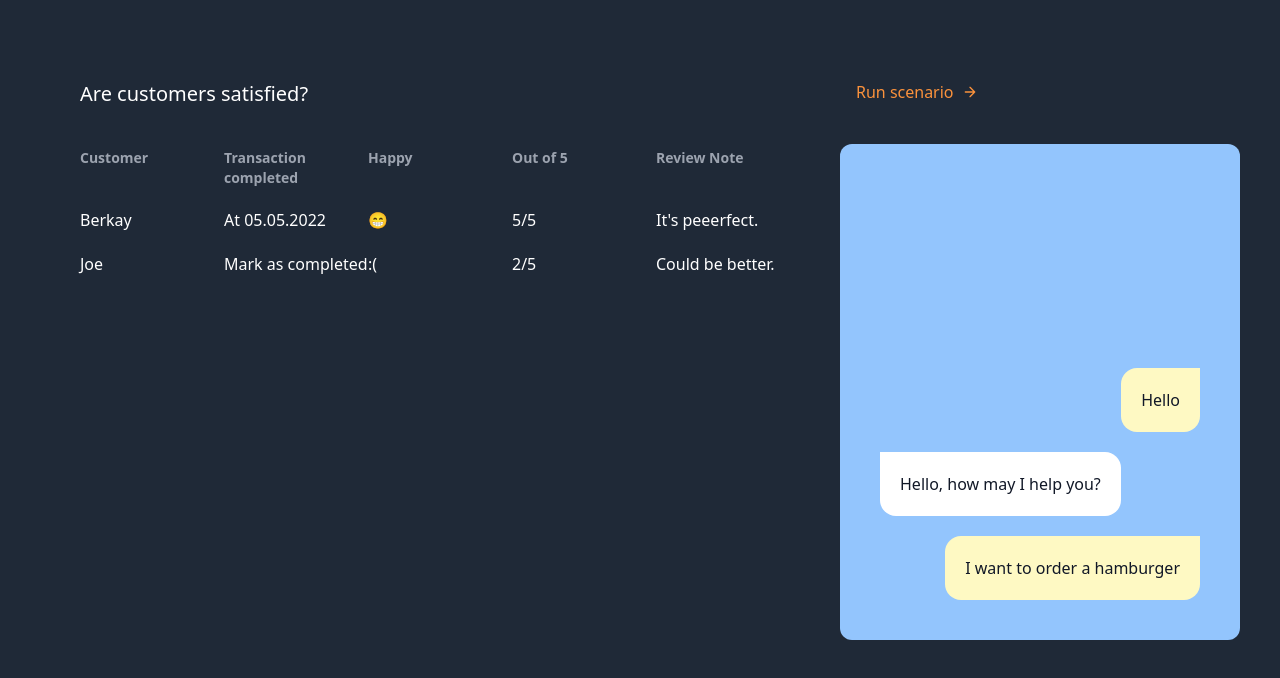
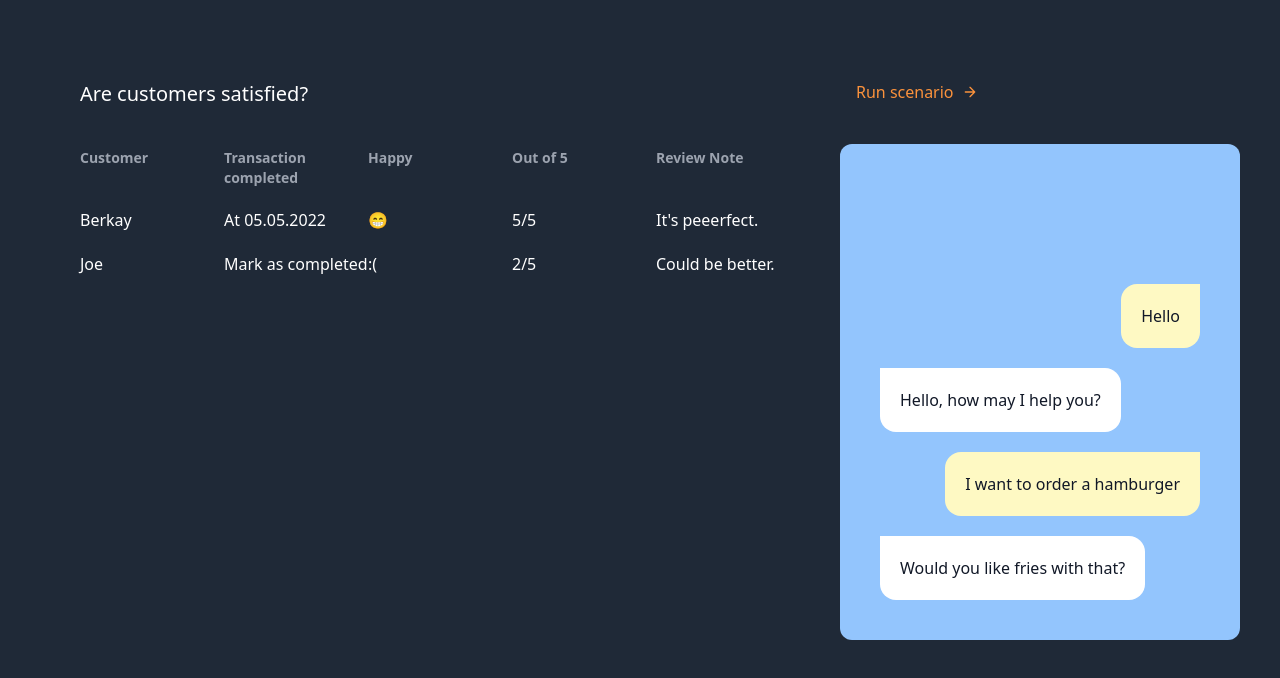
Before and after one commit to bcakici/message-bot-showcase, a Next.js app: page / in a window 1280 px wide. Shown: the top 678 px of the page. Built offline with nearby package versions, Linux system fonts and the light colour scheme.

Commit message:
Export message view and scenarios.json

```diff
--- /dev/null
+++ b/components/MessageView.tsx
@@ -0,0 +1,25 @@
+import classnames from "classnames";
+import { Message } from "../pages";
+
+export interface Properties {
+	messages: Message[];
+}
+
+export default function MessageView(props: Properties) {
+	return (
+		<div className="flex flex-col gap-5 justify-end content-end grow-1 bg-blue-300 text-gray-900 rounded-xl p-10 mx-auto h-full w-full max-w-lg lg:max-w-full">
+			{props.messages.map((message, i) => (
+				<div
+					key={message.text}
+					className={classnames({
+						"space-y-2 p-5 rounded-2xl": true,
+						"bg-yellow-100 rounded-tr-none place-self-end": message.isCustomer,
+						"bg-white rounded-tl-none place-self-start": !message.isCustomer,
+					})}
+				>
+					{message.text}
+				</div>
+			))}
+		</div>
+	);
+}
--- /dev/null
+++ b/data/scenarios.json
@@ -0,0 +1,15 @@
+{
+	"hamburger": [
+		{ "text": "Hello", "isCustomer": true },
+		{ "text": "Hello, how may I help you?", "isCustomer": false },
+		{ "text": "I want to order a hamburger", "isCustomer": true },
+		{ "text": "Would you like fries with that?", "isCustomer": false },
+		{ "text": "No thank you.", "isCustomer": true },
+		{
+			"text": "Bot: Would you like to review us out of 5?",
+			"isCustomer": false
+		},
+		{ "text": "5", "isCustomer": true },
+		{ "text": "🍔", "isCustomer": true }
+	]
+}
--- a/next.config.js
+++ b/next.config.js
@@ -1,6 +1,6 @@
 /** @type {import('next').NextConfig} */
 const nextConfig = {
-  reactStrictMode: true,
-}
+	reactStrictMode: false,
+};
 
-module.exports = nextConfig
+module.exports = nextConfig;
--- a/pages/index.tsx
+++ b/pages/index.tsx
@@ -1,37 +1,36 @@
 import type { NextPage } from "next";
 import Head from "next/head";
-import Image from "next/image";
 import { useEffect, useState } from "react";
-import classnames from "classnames";
+import MessageView from "../components/MessageView";
+import scenarios from "../data/scenarios.json";
 
-interface Message {
+export interface Message {
 	text: string;
 	isCustomer: boolean;
 }
 
 const Home: NextPage = () => {
 	const [messages, setMessages] = useState<Message[]>([]);
-	const [scenario, setScenario] = useState<Message[]>([
-		{ text: "Hello", isCustomer: true },
-		{ text: "Hello, how may I help you?", isCustomer: false },
-		{ text: "I want to order a hamburger", isCustomer: true },
-		{ text: "Would you like fries with that?", isCustomer: false },
-		{ text: "No thank you.", isCustomer: true },
-		{ text: "Bot: Would you like to review us out of 5?", isCustomer: false },
-		{ text: "5", isCustomer: true },
-		{ text: "🍔", isCustomer: true },
-	]);
+	const [scenario, setScenario] = useState<Message[]>(scenarios.hamburger);
 
 	useEffect(() => {
+		const sendNextMessage = () => {
+			setScenario((scenario) => {
+				const message = scenario[0];
+				if (message) {
+					setMessages((messages) => [...messages, message]);
+				} else {
+					clearInterval(interval);
+				}
+				return scenario.slice(1);
+			});
+		};
+		sendNextMessage();
 		const interval = setInterval(() => {
-			const message = scenario[0];
-			setScenario(scenario.slice(1));
-			if (message) {
-				setMessages((messages) => [...messages, message]);
-			}
+			sendNextMessage();
 		}, 1500);
 		return () => clearInterval(interval);
-	}, [scenario]);
+	}, []);
 
 	return (
 		<>
@@ -100,22 +99,7 @@ const Home: NextPage = () => {
 								</svg>
 							</a>
 						</div>
-						<div className="flex flex-col gap-5 justify-end content-end grow-1 bg-blue-300 text-gray-900 rounded-xl p-10 mx-auto h-full w-full max-w-lg lg:max-w-full">
-							{messages.map((message, i) => (
-								<div
-									key={message.text}
-									className={classnames({
-										"space-y-2 p-5 rounded-2xl": true,
-										"bg-yellow-100 rounded-tr-none place-self-end":
-											message.isCustomer,
-										"bg-white rounded-tl-none place-self-start":
-											!message.isCustomer,
-									})}
-								>
-									{message.text}
-								</div>
-							))}
-						</div>
+						<MessageView messages={messages}></MessageView>
 					</div>
 				</div>
 			</div>
```
